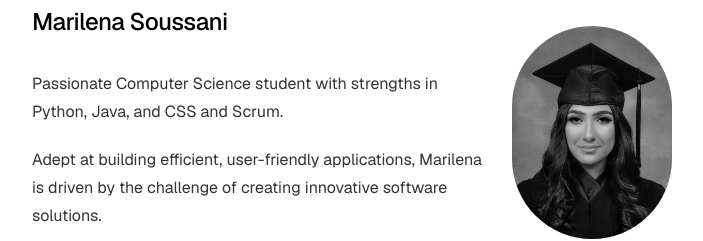
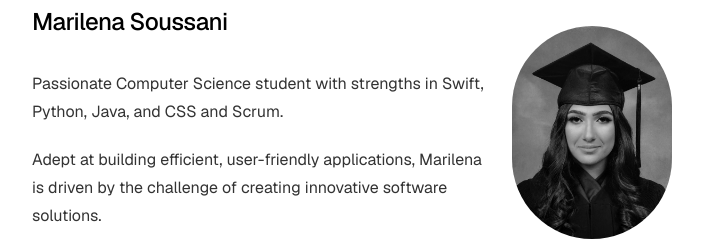
Before and after one commit to Msouss/my-portfolio, a Next.js app: page / in a window 1280 px wide. Shown: the part 190-431 px from the top of the page, without its empty margins (288-991 px from the left). Built offline with nearby package versions, Linux system fonts and the light colour scheme.

Commit message:
added swift to introduction

```diff
--- a/app/page.tsx
+++ b/app/page.tsx
@@ -22,7 +22,7 @@ export default function Page() {
 
       <div className="prose prose-neutral dark:prose-invert">
         <p>
-          Passionate Computer Science student with strengths in Python, Java, and CSS and Scrum.
+          Passionate Computer Science student with strengths in Swift, Python, Java, and CSS and Scrum.
         </p>
         <p>
           Adept at building efficient, user-friendly applications,
```
